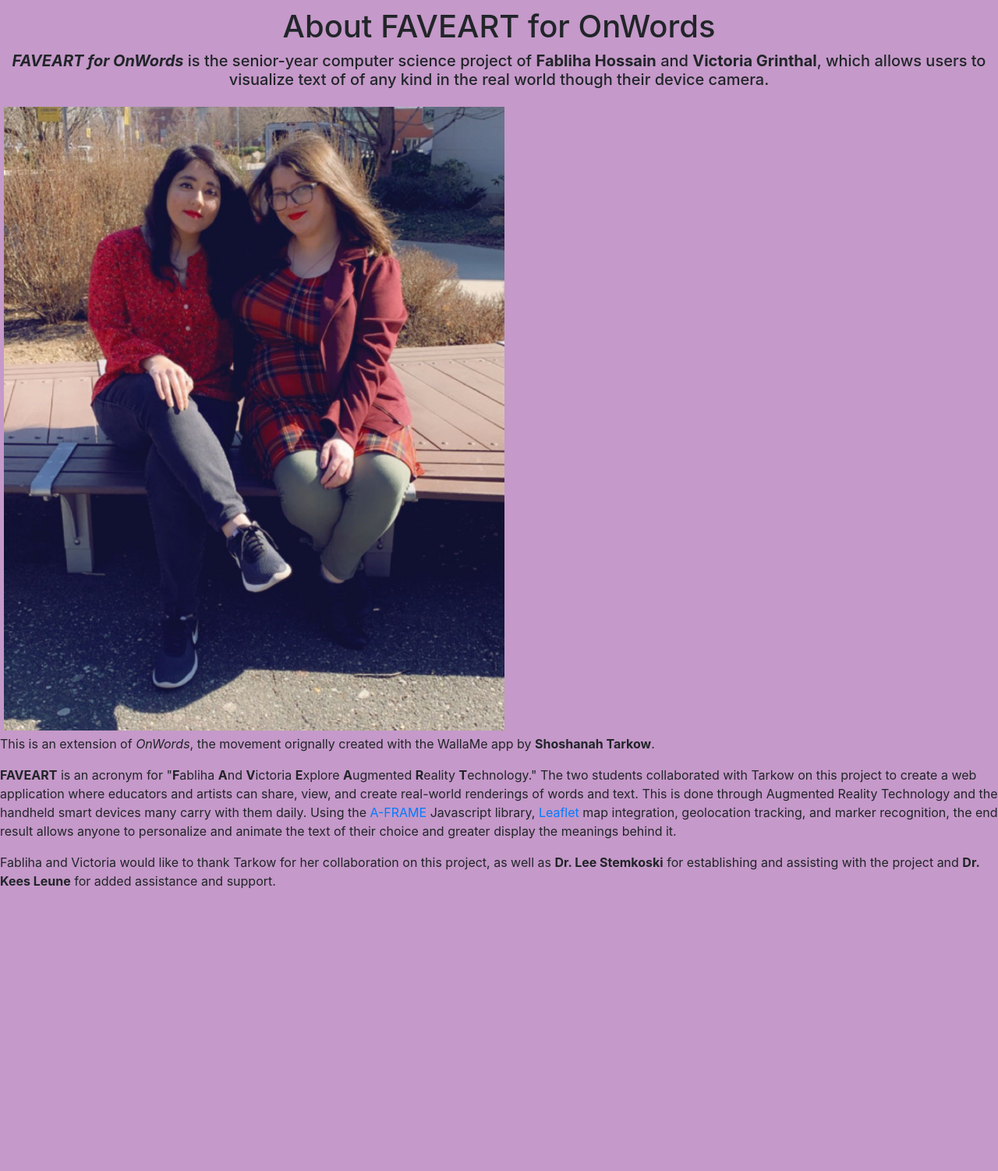
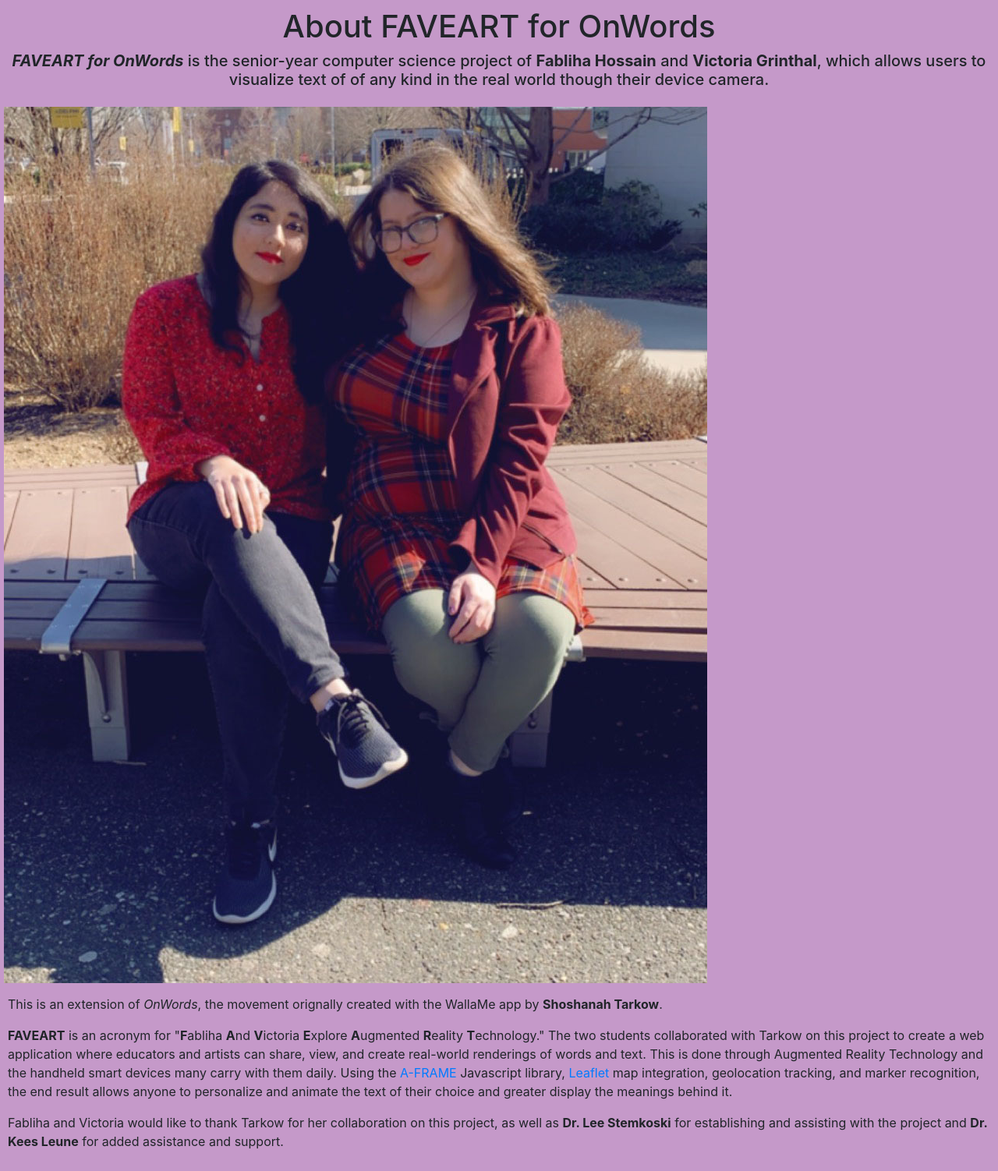
Before and after one commit to FablihaHossain/FAVEART-For-OnWords, a Flask app: page /about in a window 1280 px wide. Shown: the part 62-1564 px from the top of the page at 78% size. Before the commit the page ends 1202 px from the top, so only its background shows below. Run offline with Flask 2, Linux system fonts and the light colour scheme; some libraries are stand-ins or nearby versions.

Commit message:
S20SS2FAVE-77 About Page edits with V and F image first

```diff
--- a/application/static/stylesheet.css
+++ b/application/static/stylesheet.css
@@ -82,6 +82,7 @@
 }
 
 .column1{
+	display:block;
 	float:center;
 	width:33.33%;
 	padding:5px;
--- a/application/templates/about.html
+++ b/application/templates/about.html
@@ -9,7 +9,8 @@
 		<h5 style="text-align: center"><b><i>FAVEART for OnWords</i></b> is the senior-year computer science project of <b>Fabliha Hossain</b> and <b>Victoria Grinthal</b>, which allows users to visualize text of of any kind in the real world though their device camera.</h5>
 	</div>
 			<div class="column1">
-				<img src="static/FAVEARTDuo.jpg"alt="Co-creators Fabliha Hossain and Victoria Grinthal" style="height:100%"></div>
+				<img src="static/FAVEARTDuo.jpg"alt="Co-creators Fabliha Hossain and Victoria Grinthal"></div>
+		<div class="text">
 		<p>This is an extension of <i>OnWords</i>, the movement orignally created with the WallaMe app by <b>Shoshanah Tarkow</b>.</p>
 		<p><b>FAVEART</b> is an acronym for "<b>F</b>abliha <b>A</b>nd <b>V</b>ictoria <b>E</b>xplore <b>A</b>ugmented <b>R</b>eality <b>T</b>echnology." The two students collaborated with Tarkow on this project to create a web application where educators and artists can share, view, and create real-world renderings of words and text. This is done through Augmented Reality Technology and the handheld smart devices many carry with them daily. Using the <a href="aframe.io"style="font-color:white;">A-FRAME</a> Javascript library, <a style="font-color:white;" href="leafletjs.com">Leaflet</a> map integration, geolocation tracking, and marker recognition, the end result allows anyone to personalize and animate the text of their choice and greater display the meanings behind it.</p>
 		<p>Fabliha and Victoria would like to thank Tarkow for her collaboration on this project, as well as <b>Dr. Lee Stemkoski</b> for establishing and assisting with the project and <b>Dr. Kees Leune</b> for added assistance and support.</p>
```
